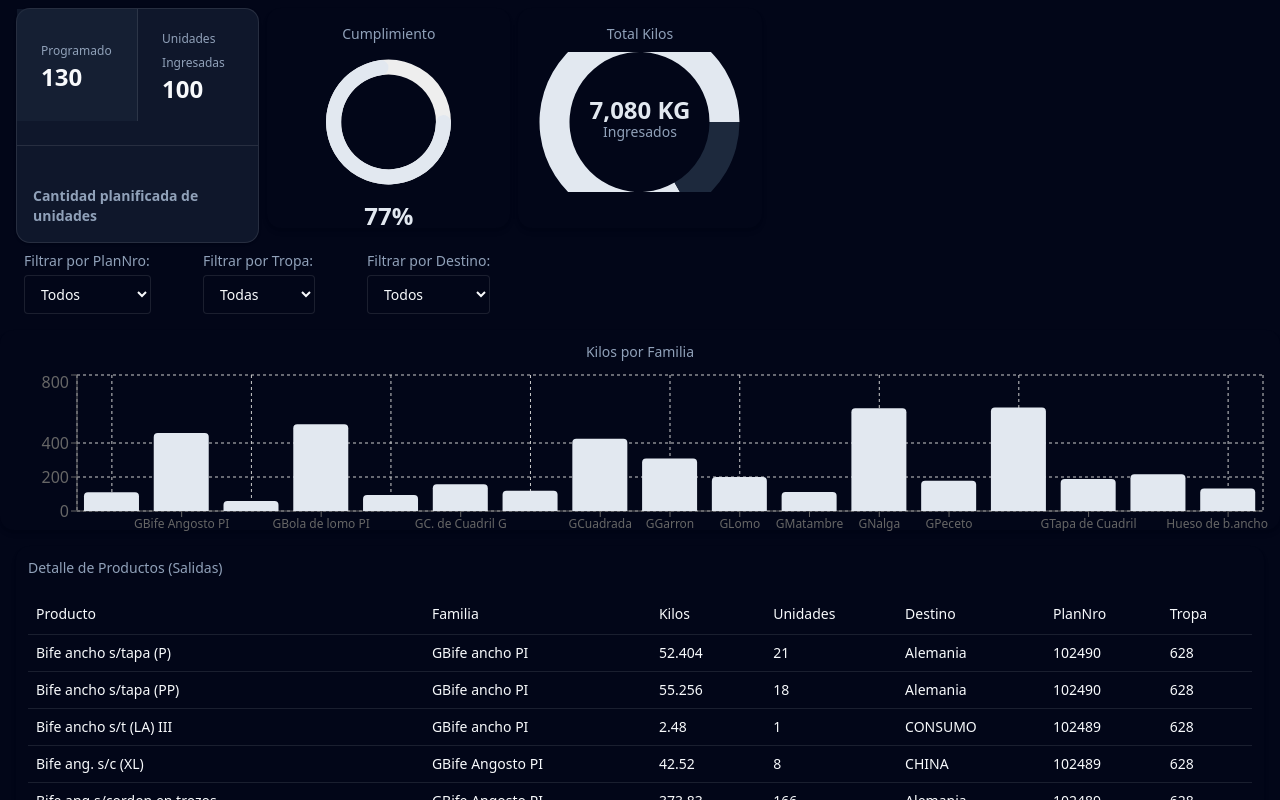
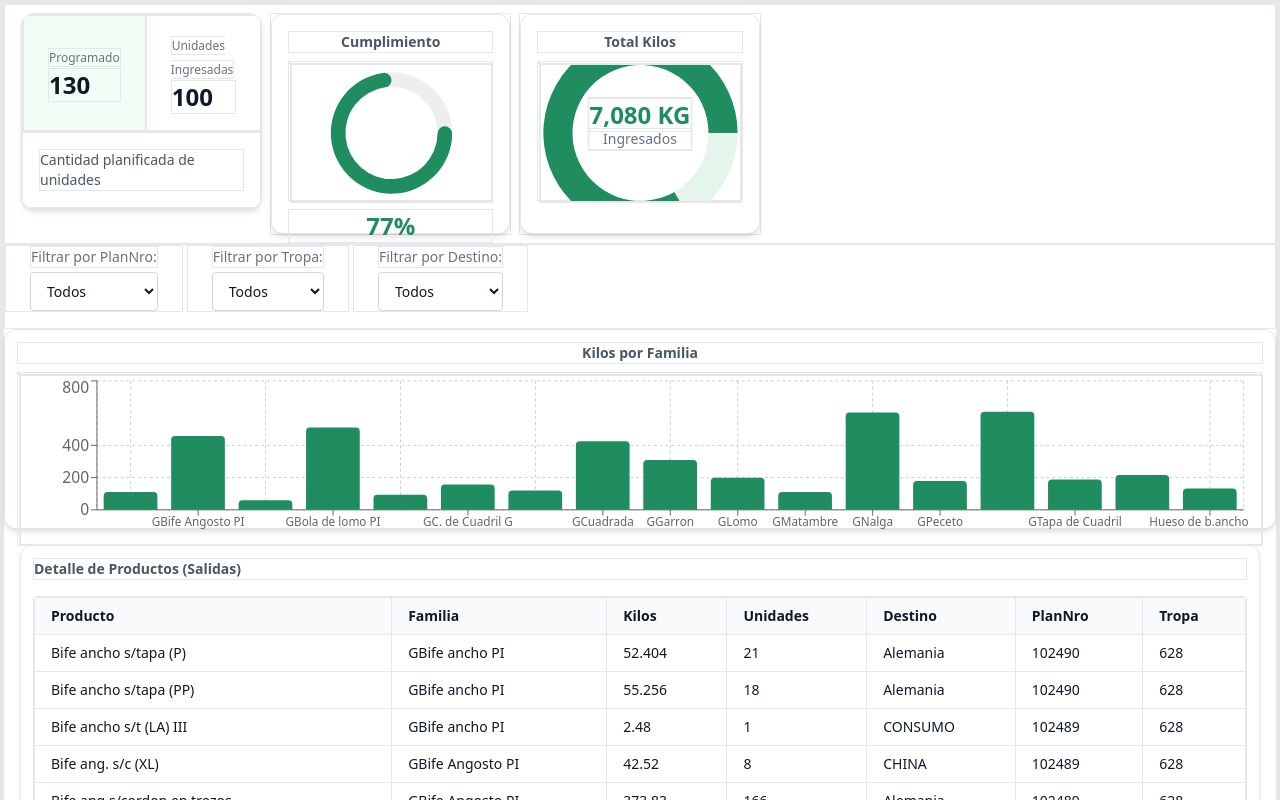
Before and after one commit to GuillermoMontes/Dasboard, a React (Vite) app: page / in a window 1280 px wide. Shown: the top 800 px of the page. Built offline with nearby package versions, Linux system fonts and the light colour scheme.

Commit message:
limpieza de estilos

```diff
--- a/index.html
+++ b/index.html
@@ -1,5 +1,5 @@
 <!doctype html>
-<html lang="en" class="dark">
+<html lang="en" >
   <head>
     <meta charset="UTF-8" />
     <link rel="icon" type="image/svg+xml" href="/vite.svg" />
--- a/package.json
+++ b/package.json
@@ -10,16 +10,11 @@
     "preview": "vite preview"
   },
   "dependencies": {
-    "@shadcn/ui": "^0.0.4",
     "@tailwindcss/vite": "^4.1.11",
-    "class-variance-authority": "^0.7.1",
-    "clsx": "^2.1.1",
     "file-saver": "^2.0.5",
-    "lucide-react": "^0.525.0",
     "react": "^19.1.0",
     "react-dom": "^19.1.0",
     "recharts": "^3.0.2",
-    "tailwind-merge": "^3.3.1",
     "tailwindcss": "^4.1.11",
     "xlsx": "^0.18.5"
   },
--- a/src/App.jsx
+++ b/src/App.jsx
@@ -85,9 +85,8 @@ function App() {
   const cumplimiento = totalProg ? Math.round((totalUni / totalProg) * 100) : 0;
 
   return (
-    <>
-      <div data-theme="dark" className="min-h-screen bg-background text-foreground">
-      <div className=" px-4 py-2 grid grid-cols-1 md:grid-cols-5 gap-2 items-start">
+  <div className="min-h-screen bg-white text-gray-900">
+    <div className="px-4 py-2 grid grid-cols-1 md:grid-cols-5 gap-2 items-start">
       <StatsPanel
         data={{
           Programado: totalProg,
@@ -106,78 +105,54 @@ function App() {
 
     {/* Filtros */}
     <div className="flex gap-1">
-        <div className="mb-4 px-6">
-          <label className="block text-sm font-medium text-muted-foreground mb-1">
-            Filtrar por PlanNro:
+      {[
+        {
+          label: "Filtrar por PlanNro:",
+          value: planSeleccionado,
+          onChange: setPlanSeleccionado,
+          options: [...new Set(productos.salidas.map((s) => s.PlanNro))].sort((a, b) => a - b),
+          renderOption: (val) => `Plan ${val}`,
+        },
+        {
+          label: "Filtrar por Tropa:",
+          value: tropaSeleccionada,
+          onChange: setTropaSeleccionada,
+          options: [...new Set(productos.salidas.map((s) => s.Tropa))].sort((a, b) => a - b),
+          renderOption: (val) => `Tropa ${val}`,
+        },
+        {
+          label: "Filtrar por Destino:",
+          value: destinoSeleccionado,
+          onChange: setDestinoSeleccionado,
+          options: [...new Set(productos.salidas.map((s) => s.Destino))].sort(),
+          renderOption: (val) => val,
+        },
+      ].map(({ label, value, onChange, options, renderOption }, idx) => (
+        <div key={idx} className="mb-4 px-6">
+          <label className="block text-sm font-medium text-gray-500 mb-1">
+            {label}
           </label>
           <select
-            value={planSeleccionado}
-            onChange={(e) => setPlanSeleccionado(e.target.value)}
-            className="w-full max-w-sm border border-border bg-background text-foreground rounded px-3 py-2 text-sm"
-
+            value={value}
+            onChange={(e) => onChange(e.target.value)}
+            className="w-full max-w-sm border border-gray-300 bg-white text-gray-900 rounded px-3 py-2 text-sm"
           >
             <option value="">Todos</option>
-            {[...new Set(productos.salidas.map((s) => s.PlanNro))]
-              .sort((a, b) => a - b)
-              .map((plan) => (
-                <option key={plan} value={String(plan)}>
-                  Plan {plan}
+            {options.map((opt) => (
+              <option key={opt} value={String(opt)}>
+                {renderOption(opt)}
               </option>
             ))}
           </select>
         </div>
-
-        <div className="mb-4 px-6">
-          <label className="block text-sm font-medium text-muted-foreground mb-1">
-            Filtrar por Tropa:
-          </label>
-          <select
-            value={tropaSeleccionada}
-            onChange={(e) => setTropaSeleccionada(e.target.value)}
-            className="w-full max-w-sm border border-border bg-background text-foreground rounded px-3 py-2 text-sm"
-
-          >
-            <option value="">Todas</option>
-            {[...new Set(productos.salidas.map((s) => s.Tropa))]
-              .sort((a, b) => a - b)
-              .map((tropa) => (
-                <option key={tropa} value={String(tropa)}>
-                  Tropa {tropa}
-                </option>
       ))}
-          </select>
     </div>
 
-        <div className="mb-4 px-6">
-          <label className="block text-sm font-medium text-muted-foreground mb-1">
-            Filtrar por Destino:
-          </label>
-          <select
-            value={destinoSeleccionado}
-            onChange={(e) => setDestinoSeleccionado(e.target.value)}
-            className="w-full max-w-sm border border-border bg-background text-foreground rounded px-3 py-2 text-sm"
-
-          >
-            <option value="">Todos</option>
-            {[...new Set(productos.salidas.map((s) => s.Destino))]
-              .sort()
-              .map((destino) => (
-                <option key={destino} value={destino}>
-                  {destino}
-                </option>
-              ))}
-          </select>
-        </div>
-      </div>
-
-
     <BarChartFamilia data={dataFamilias} />
-
-
     <TablaSalidas data={salidasFiltradas} />
   </div>
-    </>
 );
+
 }
 
 export default App;
--- a/src/components/BarChartFamilia.jsx
+++ b/src/components/BarChartFamilia.jsx
@@ -10,8 +10,8 @@ import {
 
 function BarChartFamilia({ data }) {
   return (
-    <div className="bg-background rounded-xl p-3 shadow-md w-full h-[200px]">
-      <h3 className="text-sm font-medium text-muted-foreground mb-2 text-center">
+    <div className="bg-white rounded-xl p-3 shadow-md w-full h-[200px] border border-gray-200">
+      <h3 className="text-sm font-semibold text-gray-600 mb-2 text-center">
         Kilos por Familia
       </h3>
       <ResponsiveContainer width="100%" height="100%">
@@ -20,7 +20,7 @@ function BarChartFamilia({ data }) {
           <XAxis dataKey="familia" tick={{ fontSize: 12 }} />
           <YAxis />
           <Tooltip />
-          <Bar dataKey="kilos" fill="var(--primary)" radius={[4, 4, 0, 0]} />
+          <Bar dataKey="kilos" fill="#208d60" radius={[4, 4, 0, 0]} />
         </BarChart>
       </ResponsiveContainer>
     </div>
--- a/src/components/PieChartKilos.jsx
+++ b/src/components/PieChartKilos.jsx
@@ -5,27 +5,26 @@ function PieChartKilos({ totalKg }) {
     {
       name: "Ingresado",
       value: totalKg,
-      fill: "var(--primary)" ,
+      fill: "#208d60", // Verde oscuro
     },
     {
       name: "Restante",
       value: totalKg * 0.2,
-      fill: "var(--muted)",
+      fill: "#e5f5eb", // Verde claro suave
     },
   ];
 
   return (
-    <div className="bg-background rounded-xl p-4 shadow-md w-full h-[220px] max-w-sm mx-auto relative">
-      <h3 className="text-sm font-medium text-muted-foreground mb-2 text-center">
-
+    <div className="bg-white rounded-xl p-4 shadow-md w-full h-[220px] max-w-sm mx-auto relative border border-gray-200">
+      <h3 className="text-sm font-semibold text-gray-600 mb-2 text-center">
         Total Kilos
       </h3>
 
       <div className="absolute top-1/2 left-1/2 -translate-x-1/2 -translate-y-1/2 z-10 text-center">
-        <p className="text-primary text-2xl font-bold">
+        <p className="text-[#208d60] text-2xl font-bold">
           {totalKg.toLocaleString()} KG
         </p>
-        <p className="text-muted-foreground text-sm -mt-1">Ingresados</p>
+        <p className="text-gray-500 text-sm -mt-1">Ingresados</p>
       </div>
 
       <ResponsiveContainer width="100%" height={140}>
--- a/src/components/RadialChart.jsx
+++ b/src/components/RadialChart.jsx
@@ -2,7 +2,7 @@ import {
   RadialBarChart,
   RadialBar,
   PolarAngleAxis,
-  ResponsiveContainer
+  ResponsiveContainer,
 } from "recharts";
 
 function RadialChart({ value }) {
@@ -10,13 +10,16 @@ function RadialChart({ value }) {
     {
       name: "Cumplimiento",
       porcentaje: value,
-      fill: "var(--primary)",
+      fill: "#208d60", // Verde oscuro
     },
   ];
 
   return (
-    <div className="bg-background rounded-xl p-4 shadow-md w-full h-[220px] max-w-sm mx-auto">
-      <h3 className="text-sm font-medium text-muted-foreground mb-2 text-center">Cumplimiento</h3>
+    <div className="bg-white rounded-xl p-4 shadow-md w-full h-[220px] max-w-sm mx-auto border border-gray-200">
+      <h3 className="text-sm font-semibold text-gray-600 mb-2 text-center">
+        Cumplimiento
+      </h3>
+
       <ResponsiveContainer width="100%" height={140}>
         <RadialBarChart
           innerRadius="70%"
@@ -41,7 +44,10 @@ function RadialChart({ value }) {
           />
         </RadialBarChart>
       </ResponsiveContainer>
-      <p className="text-center text-2xl font-bold text-primary mt-2">{value}%</p>
+
+      <p className="text-center text-2xl font-bold text-[#208d60] mt-2">
+        {value}%
+      </p>
     </div>
   );
 }
--- a/src/components/StatsPanel.jsx
+++ b/src/components/StatsPanel.jsx
@@ -1,31 +1,29 @@
-import { Card, CardContent, CardHeader, CardTitle } from "@/components/ui/card";
-
 function StatsPanel({ data, active, onSelect }) {
   return (
-    <Card className="py-0">
-      <CardHeader className="flex border-b p-0">
-        <div className="flex w-full">
-          {Object.keys(data).map((key) => (
+    <div className="bg-white rounded-xl shadow-md border border-gray-200 overflow-hidden w-full">
+      <div className="flex border-b">
+        {Object.keys(data).map((key, index) => (
           <button
             key={key}
             data-active={active === key}
             onClick={() => onSelect(key)}
-              className="data-[active=true]:bg-muted/50 flex-1 px-6 py-4 text-left border-r last:border-r-0 transition-colors"
+            className={`flex-1 px-6 py-4 text-left border-r last:border-r-0 transition-colors ${
+              active === key ? "bg-green-50" : "hover:bg-gray-50"
+            }`}
           >
-              <span className="text-muted-foreground text-xs">{key}</span>
-              <div className="text-2xl font-bold">{data[key]}</div>
+            <span className="text-xs text-gray-500">{key}</span>
+            <div className="text-2xl font-bold text-gray-900">{data[key]}</div>
           </button>
         ))}
       </div>
-      </CardHeader>
-      <CardContent className="p-4">
-        <CardTitle className="text-sm text-muted-foreground">
+      <div className="p-4">
+        <p className="text-sm text-gray-600">
           {active === "Programado"
             ? "Cantidad planificada de unidades"
             : "Unidades efectivamente ingresadas"}
-        </CardTitle>
-      </CardContent>
-    </Card>
+        </p>
+      </div>
+    </div>
   );
 }
 
--- a/src/components/TablaSalidas.jsx
+++ b/src/components/TablaSalidas.jsx
@@ -1,11 +1,3 @@
-import {
-  Table,
-  TableBody,
-  TableCell,
-  TableHead,
-  TableHeader,
-  TableRow,
-} from "@/components/ui/table";
 import * as XLSX from "xlsx";
 import { saveAs } from "file-saver";
 
@@ -21,45 +13,46 @@ function TablaSalidas({ data }) {
   }
 
   return (
-    <div className="bg-background rounded-xl p-3 shadow-md mt-4 mx-4">
-      <h3 className="text-sm font-medium text-muted-foreground mb-4">
+    <div className="bg-white rounded-xl p-3 shadow-md mt-4 mx-4 border border-gray-200">
+      <h3 className="text-sm font-semibold text-gray-600 mb-4">
         Detalle de Productos (Salidas)
       </h3>
 
+      {/* Botón opcional de exportación */}
       {/* <button
         onClick={() => exportarExcel(data)}
-        className="mb-4 px-4 py-2 bg-indigo-600 text-white text-sm rounded hover:bg-indigo-700 transition"
+        className="mb-4 px-4 py-2 bg-green-600 text-white text-sm rounded hover:bg-green-700 transition"
       >
         Exportar a Excel
       </button> */}
 
       <div className="max-h-[400px] overflow-y-auto overflow-x-auto rounded">
-        <Table>
-          <TableHeader>
-            <TableRow>
-              <TableHead>Producto</TableHead>
-              <TableHead>Familia</TableHead>
-              <TableHead>Kilos</TableHead>
-              <TableHead>Unidades</TableHead>
-              <TableHead>Destino</TableHead>
-              <TableHead>PlanNro</TableHead>
-              <TableHead>Tropa</TableHead>
-            </TableRow>
-          </TableHeader>
-          <TableBody>
+        <table className="min-w-full divide-y divide-gray-200 text-sm text-gray-900">
+          <thead className="bg-gray-50 sticky top-0 z-10">
+            <tr>
+              <th className="px-4 py-2 text-left font-semibold">Producto</th>
+              <th className="px-4 py-2 text-left font-semibold">Familia</th>
+              <th className="px-4 py-2 text-left font-semibold">Kilos</th>
+              <th className="px-4 py-2 text-left font-semibold">Unidades</th>
+              <th className="px-4 py-2 text-left font-semibold">Destino</th>
+              <th className="px-4 py-2 text-left font-semibold">PlanNro</th>
+              <th className="px-4 py-2 text-left font-semibold">Tropa</th>
+            </tr>
+          </thead>
+          <tbody className="divide-y divide-gray-100">
             {data.map((item, i) => (
-              <TableRow key={i}>
-                <TableCell>{item.Descripcion}</TableCell>
-                <TableCell>{item.Familia}</TableCell>
-                <TableCell>{item.Kilos}</TableCell>
-                <TableCell>{item.Unidades}</TableCell>
-                <TableCell>{item.Destino}</TableCell>
-                <TableCell>{item.PlanNro}</TableCell>
-                <TableCell>{item.Tropa}</TableCell>
-              </TableRow>
+              <tr key={i} className="hover:bg-green-50 transition">
+                <td className="px-4 py-2">{item.Descripcion}</td>
+                <td className="px-4 py-2">{item.Familia}</td>
+                <td className="px-4 py-2">{item.Kilos}</td>
+                <td className="px-4 py-2">{item.Unidades}</td>
+                <td className="px-4 py-2">{item.Destino}</td>
+                <td className="px-4 py-2">{item.PlanNro}</td>
+                <td className="px-4 py-2">{item.Tropa}</td>
+              </tr>
             ))}
-          </TableBody>
-        </Table>
+          </tbody>
+        </table>
       </div>
     </div>
   );
--- a/src/index.css
+++ b/src/index.css
@@ -1,121 +1,12 @@
+
 @import "tailwindcss";
 @import "tw-animate-css";
 
-@custom-variant dark (&:is(.dark *));
-
-@theme inline {
-  --radius-sm: calc(var(--radius) - 4px);
-  --radius-md: calc(var(--radius) - 2px);
-  --radius-lg: var(--radius);
-  --radius-xl: calc(var(--radius) + 4px);
-  --color-background: var(--background);
-  --color-foreground: var(--foreground);
-  --color-card: var(--card);
-  --color-card-foreground: var(--card-foreground);
-  --color-popover: var(--popover);
-  --color-popover-foreground: var(--popover-foreground);
-  --color-primary: var(--primary);
-  --color-primary-foreground: var(--primary-foreground);
-  --color-secondary: var(--secondary);
-  --color-secondary-foreground: var(--secondary-foreground);
-  --color-muted: var(--muted);
-  --color-muted-foreground: var(--muted-foreground);
-  --color-accent: var(--accent);
-  --color-accent-foreground: var(--accent-foreground);
-  --color-destructive: var(--destructive);
-  --color-border: var(--border);
-  --color-input: var(--input);
-  --color-ring: var(--ring);
-  --color-chart-1: var(--chart-1);
-  --color-chart-2: var(--chart-2);
-  --color-chart-3: var(--chart-3);
-  --color-chart-4: var(--chart-4);
-  --color-chart-5: var(--chart-5);
-  --color-sidebar: var(--sidebar);
-  --color-sidebar-foreground: var(--sidebar-foreground);
-  --color-sidebar-primary: var(--sidebar-primary);
-  --color-sidebar-primary-foreground: var(--sidebar-primary-foreground);
-  --color-sidebar-accent: var(--sidebar-accent);
-  --color-sidebar-accent-foreground: var(--sidebar-accent-foreground);
-  --color-sidebar-border: var(--sidebar-border);
-  --color-sidebar-ring: var(--sidebar-ring);
-}
-
-:root {
-  --radius: 0.625rem;
-  --background: oklch(1 0 0); /* blanco */
-  --foreground: oklch(0.208 0.6 130); /* verde fuerte */
-
-  --card: oklch(1 0 0);
-  --card-foreground: oklch(0.129 0.042 264.695);
-  --popover: oklch(1 0 0);
-  --popover-foreground: oklch(0.129 0.042 264.695);
-  --primary: oklch(0.208 0.042 265.755);
-  --primary-foreground: oklch(0.984 0.003 247.858);
-  --secondary: oklch(0.968 0.007 247.896);
-  --secondary-foreground: oklch(0.208 0.042 265.755);
-  --muted: oklch(0.968 0.007 247.896);
-  --muted-foreground: oklch(0.554 0.046 257.417);
-  --accent: oklch(0.968 0.007 247.896);
-  --accent-foreground: oklch(0.208 0.042 265.755);
-  --destructive: oklch(0.577 0.245 27.325);
-  --border: oklch(0.929 0.013 255.508);
-  --input: oklch(0.929 0.013 255.508);
-  --ring: oklch(0.704 0.04 256.788);
-  --chart-1: oklch(0.646 0.222 41.116);
-  --chart-2: oklch(0.6 0.118 184.704);
-  --chart-3: oklch(0.398 0.07 227.392);
-  --chart-4: oklch(0.828 0.189 84.429);
-  --chart-5: oklch(0.769 0.188 70.08);
-  --sidebar: oklch(0.984 0.003 247.858);
-  --sidebar-foreground: oklch(0.129 0.042 264.695);
-  --sidebar-primary: oklch(0.208 0.042 265.755);
-  --sidebar-primary-foreground: oklch(0.984 0.003 247.858);
-  --sidebar-accent: oklch(0.968 0.007 247.896);
-  --sidebar-accent-foreground: oklch(0.208 0.042 265.755);
-  --sidebar-border: oklch(0.929 0.013 255.508);
-  --sidebar-ring: oklch(0.704 0.04 256.788);
-}
-
-.dark {
-  --background: oklch(0.129 0.042 264.695);
-  --foreground: oklch(0.984 0.003 247.858);
-  --card: oklch(0.208 0.042 265.755);
-  --card-foreground: oklch(0.984 0.003 247.858);
-  --popover: oklch(0.208 0.042 265.755);
-  --popover-foreground: oklch(0.984 0.003 247.858);
-  --primary: oklch(0.929 0.013 255.508);
-  --primary-foreground: oklch(0.208 0.042 265.755);
-  --secondary: oklch(0.279 0.041 260.031);
-  --secondary-foreground: oklch(0.984 0.003 247.858);
-  --muted: oklch(0.279 0.041 260.031);
-  --muted-foreground: oklch(0.704 0.04 256.788);
-  --accent: oklch(0.279 0.041 260.031);
-  --accent-foreground: oklch(0.984 0.003 247.858);
-  --destructive: oklch(0.704 0.191 22.216);
-  --border: oklch(1 0 0 / 10%);
-  --input: oklch(1 0 0 / 15%);
-  --ring: oklch(0.551 0.027 264.364);
-  --chart-1: oklch(0.488 0.243 264.376);
-  --chart-2: oklch(0.696 0.17 162.48);
-  --chart-3: oklch(0.769 0.188 70.08);
-  --chart-4: oklch(0.627 0.265 303.9);
-  --chart-5: oklch(0.645 0.246 16.439);
-  --sidebar: oklch(0.208 0.042 265.755);
-  --sidebar-foreground: oklch(0.984 0.003 247.858);
-  --sidebar-primary: oklch(0.488 0.243 264.376);
-  --sidebar-primary-foreground: oklch(0.984 0.003 247.858);
-  --sidebar-accent: oklch(0.279 0.041 260.031);
-  --sidebar-accent-foreground: oklch(0.984 0.003 247.858);
-  --sidebar-border: oklch(1 0 0 / 10%);
-  --sidebar-ring: oklch(0.551 0.027 264.364);
-}
-
 @layer base {
   * {
-    @apply border-border outline-ring/50;
+    @apply border border-gray-200 outline-none;
   }
   body {
-    @apply bg-background text-foreground;
+    @apply bg-white text-black;
   }
 }
--- a/src/main.jsx
+++ b/src/main.jsx
@@ -3,7 +3,7 @@ import { createRoot } from 'react-dom/client'
 import './index.css'
 import App from './App.jsx'
 
-document.documentElement.classList.add("dark");
+
 
 
 createRoot(document.getElementById('root')).render(
--- a/tailwind.config.js
+++ b/tailwind.config.js
@@ -4,22 +4,6 @@ export default {
   content: [
     "./index.html",
     "./src/**/*.{js,ts,jsx,tsx}",
-  ],
-  safelist: [
-    "bg-background",
-    "text-foreground",
-    "bg-card",
-    "text-muted-foreground",
-    "text-primary",
-    "bg-primary",
-    "border-border",
-    "fill-[var(--primary)]",
-    "text-accent",
-    "bg-muted",
-    "text-muted",
-    "border",
-    "bg-popover",
-    "text-popover-foreground"
   ],
   theme: {
     container: {
@@ -28,37 +12,14 @@ export default {
     },
     extend: {
       borderRadius: {
-        lg: "var(--radius)",
+        lg: "10px",
       },
       colors: {
-        background: "hsl(var(--background))",
-        foreground: "hsl(var(--foreground))",
-        primary: "hsl(var(--primary))",
-        "primary-foreground": "hsl(var(--primary-foreground))",
-        muted: "hsl(var(--muted))",
-        "muted-foreground": "hsl(var(--muted-foreground))",
-        border: "hsl(var(--border))",
-        input: "hsl(var(--input))",
-        ring: "hsl(var(--ring))",
-        card: "hsl(var(--card))",
-        "card-foreground": "hsl(var(--card-foreground))",
-        popover: "hsl(var(--popover))",
-        "popover-foreground": "hsl(var(--popover-foreground))",
-        destructive: "hsl(var(--destructive))",
-      },
-      keyframes: {
-        "accordion-down": {
-          from: { height: "0" },
-          to: { height: "var(--radix-accordion-content-height)" },
-        },
-        "accordion-up": {
-          from: { height: "var(--radix-accordion-content-height)" },
-          to: { height: "0" },
-        },
-      },
-      animation: {
-        "accordion-down": "accordion-down 0.2s ease-out",
-        "accordion-up": "accordion-up 0.2s ease-out",
+        primary: "#208d60",
+        secondary: "#eeeeee",
+        muted: "#cccccc",
+        accent: "#c1ffe3",
+        danger: "#ff5c5c",
       },
     },
   },
```
Also changed, not shown: 1 other file (tests, documents, lock files or other folders). Lines whose indentation alone changed are shown as unchanged.
